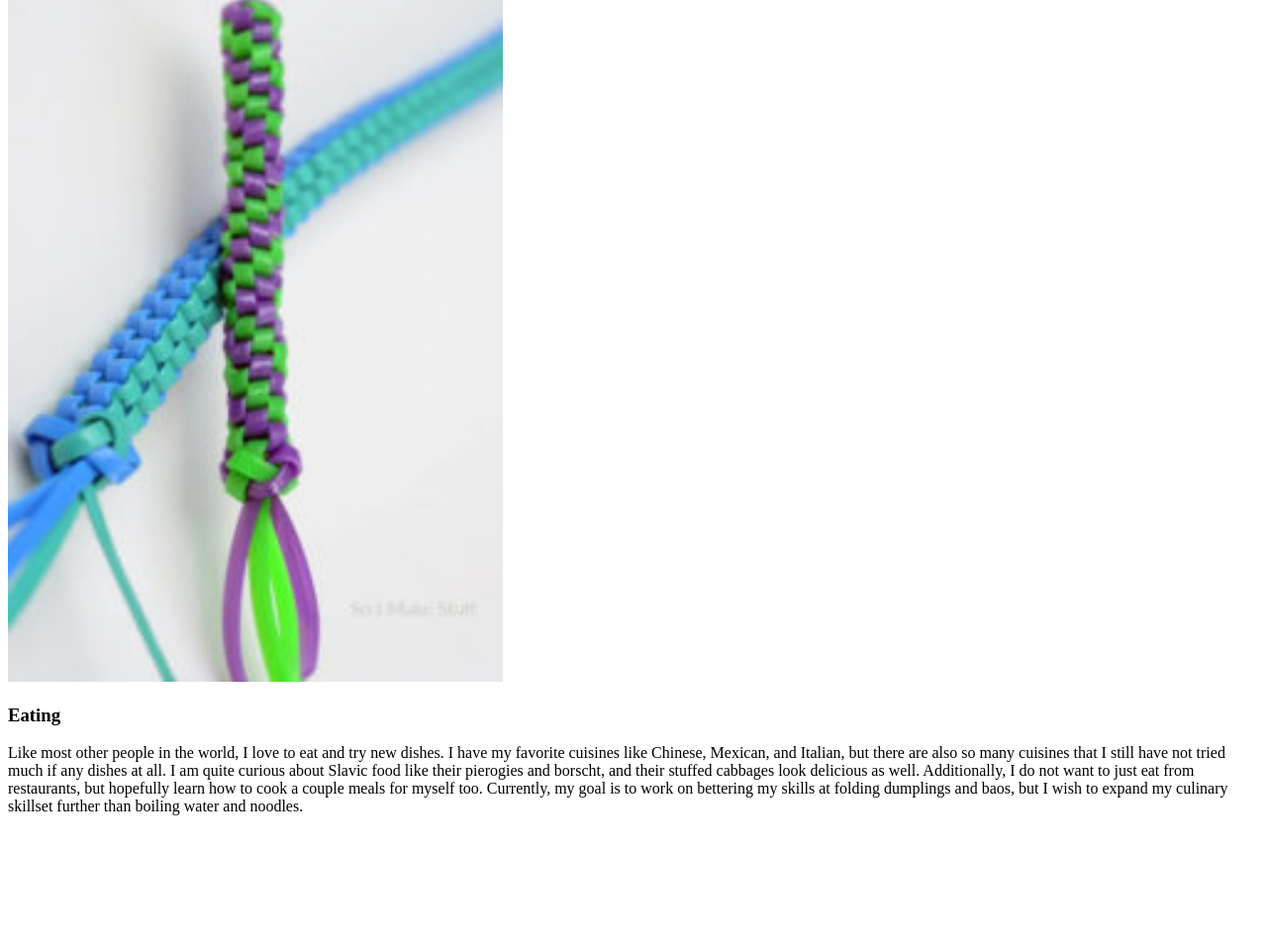
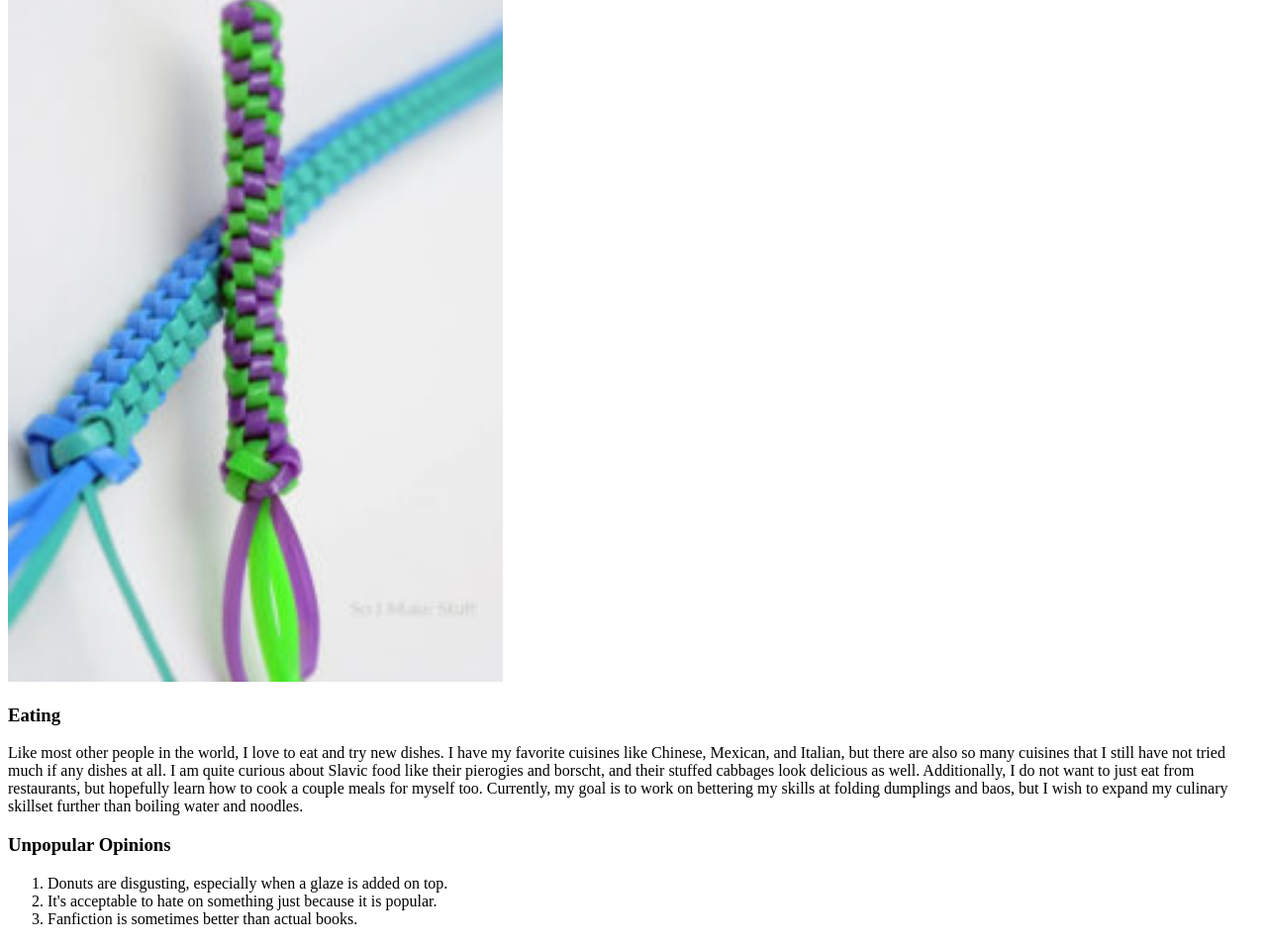
Before and after one commit to CSCE331-Fall2025/HZhu-Project-1, a plain HTML site: page hobbies.html in a window 1280 px wide. Shown: the part 861-1815 px from the top of the page at 99% size. Before the commit the page ends 1701 px from the top, so only its background shows below. Drawn offline with Linux system fonts and the light colour scheme.

Commit message:
Added unpopular opinions to hobbies.html

```diff
--- a/hobbies.html
+++ b/hobbies.html
@@ -14,5 +14,11 @@
         <img src="box_stitch_two.jpeg" alt="Box Stitch" width="500" height="700">
         <h3>Eating</h3>
         <p>Like most other people in the world, I love to eat and try new dishes. I have my favorite cuisines like Chinese, Mexican, and Italian, but there are also so many cuisines that I still have not tried much if any dishes at all. I am quite curious about Slavic food like their pierogies and borscht, and their stuffed cabbages look delicious as well. Additionally, I do not want to just eat from restaurants, but hopefully learn how to cook a couple meals for myself too. Currently, my goal is to work on bettering my skills at folding dumplings and baos, but I wish to expand my culinary skillset further than boiling water and noodles.</p>
+        <h3>Unpopular Opinions</h3>
+        <ol>
+            <li>Donuts are disgusting, especially when a glaze is added on top.</li>
+            <li>It's acceptable to hate on something just because it is popular.</li>
+            <li>Fanfiction is sometimes better than actual books.</li>
+        </ol>
     </body>
 </html>
```
